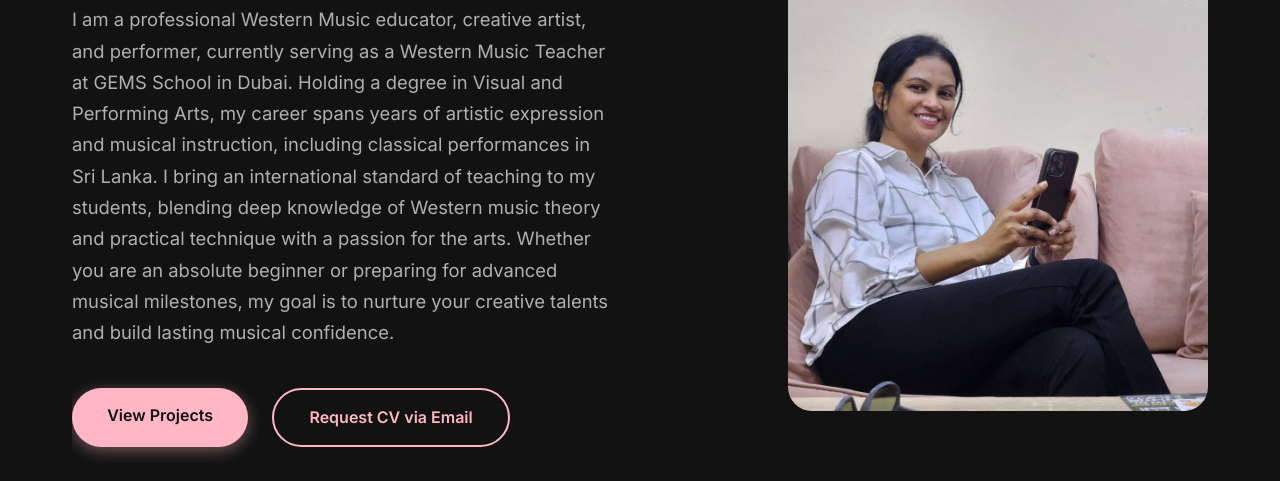
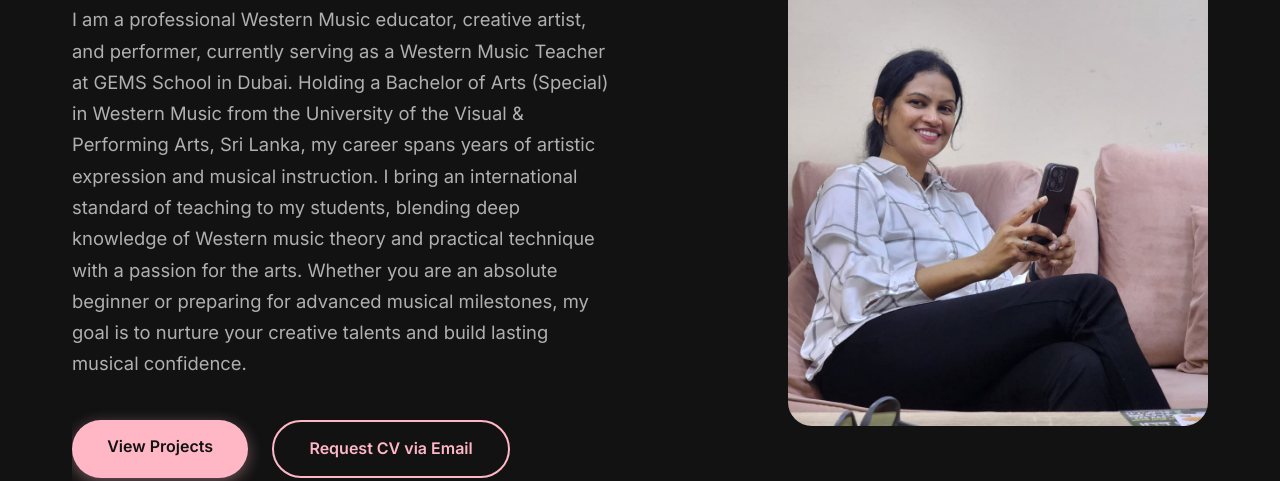
Before and after one commit to MinaraMunasinghe/SamanthaAttanayakeportfolio, a plain HTML site: page index.html in a window 1280 px wide. Shown: the part 303-784 px from the top of the page. Drawn offline with Linux system fonts and the light colour scheme.

```diff
--- a/index.html
+++ b/index.html
@@ -37,8 +37,7 @@
             <div class="container">
                 <div class="hero-content animate-fade">
                     <h1>Hi, I'm <span class="accent-text">Samantha</span></h1>
-                    <p id="hero-description">
-                       I am a professional Western Music educator, creative artist, and performer, currently serving as a Western Music Teacher at GEMS School in Dubai. Holding a degree in Visual and Performing Arts, my career spans years of artistic expression and musical instruction, including classical performances in Sri Lanka. I bring an international standard of teaching to my students, blending deep knowledge of Western music theory and practical technique with a passion for the arts. Whether you are an absolute beginner or preparing for advanced musical milestones, my goal is to nurture your creative talents and build lasting musical confidence.
+                    <p id="hero-description">I am a professional Western Music educator, creative artist, and performer, currently serving as a Western Music Teacher at GEMS School in Dubai. Holding a Bachelor of Arts (Special) in Western Music from the University of the Visual & Performing Arts, Sri Lanka, my career spans years of artistic expression and musical instruction. I bring an international standard of teaching to my students, blending deep knowledge of Western music theory and practical technique with a passion for the arts. Whether you are an absolute beginner or preparing for advanced musical milestones, my goal is to nurture your creative talents and build lasting musical confidence.
                     </p>
                     <div class="hero-btns">
                         <a href="#projects" class="btn">View Projects</a>
```
